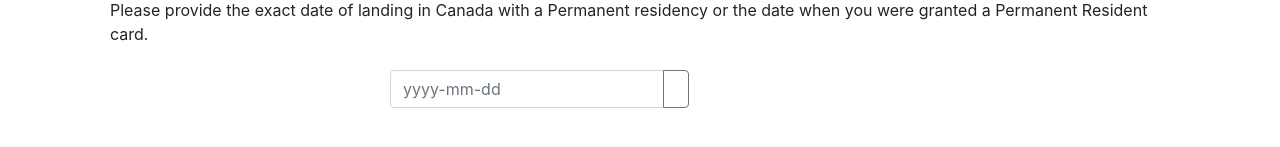
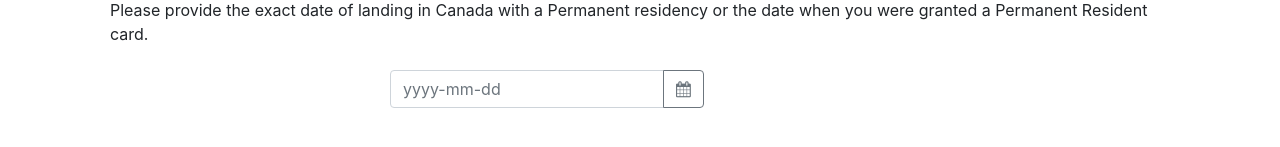
Before and after one commit to ryzhman/canadianCitizenshipDaysCalculator, an Angular app: page /calculate-date in a window 1280 px wide. Shown: the part 183-330 px from the top of the page. Built offline with nearby package versions, Linux system fonts and the light colour scheme.

Commit message:
Fixed calendar icon

```diff
--- a/package.json
+++ b/package.json
@@ -20,6 +20,11 @@
     "@angular/platform-browser": "~11.0.9",
     "@angular/platform-browser-dynamic": "~11.0.9",
     "@angular/router": "~11.0.9",
+    "@fortawesome/angular-fontawesome": "^0.8.1",
+    "@fortawesome/fontawesome-svg-core": "^1.2.32",
+    "@fortawesome/free-brands-svg-icons": "^5.15.1",
+    "@fortawesome/free-regular-svg-icons": "^5.15.1",
+    "@fortawesome/free-solid-svg-icons": "^5.15.1",
     "@ng-bootstrap/ng-bootstrap": "^9.0.0",
     "bootstrap": "^4.5.3",
     "font-awesome": "^4.7.0",
--- a/src/app/app.module.ts
+++ b/src/app/app.module.ts
@@ -5,6 +5,7 @@ import {HeaderComponent} from './header/header/header.component';
 import {SharedModule} from './shared/shared.module';
 import {NgbModule} from '@ng-bootstrap/ng-bootstrap';
 import {HttpClientModule} from '@angular/common/http';
+import { FontAwesomeModule } from '@fortawesome/angular-fontawesome';
 
 @NgModule({
   declarations: [],
@@ -13,7 +14,8 @@ import {HttpClientModule} from '@angular/common/http';
     HeaderModule,
     SharedModule,
     NgbModule,
-    HttpClientModule
+    HttpClientModule,
+    FontAwesomeModule
   ],
   providers: [],
   bootstrap: [HeaderComponent]
--- a/src/app/shared/date-selector/date-selector.component.html
+++ b/src/app/shared/date-selector/date-selector.component.html
@@ -5,7 +5,7 @@
              name="dp" [(ngModel)]="model" ngbDatepicker #d="ngbDatepicker"
              (ngModelChange)="onDateSelected()">
       <div class="input-group-append">
-        <button class="btn btn-outline-secondary " (click)="d.toggle()" type="button"></button>
+        <button class="btn btn-outline-secondary fa fa-calendar" (click)="d.toggle()" type="button"></button>
       </div>
     </div>
   </div>
```
Also changed, not shown: 1 other file (tests, documents, lock files or other folders).
